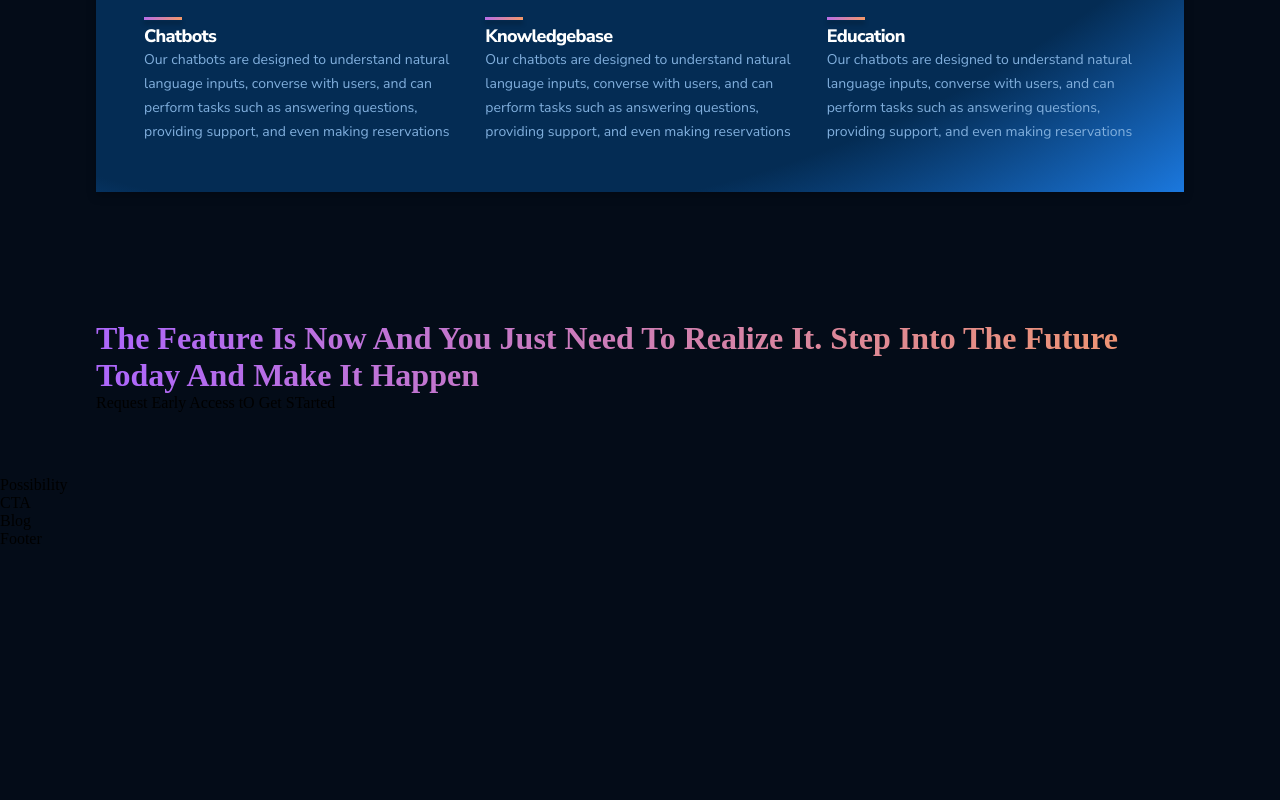
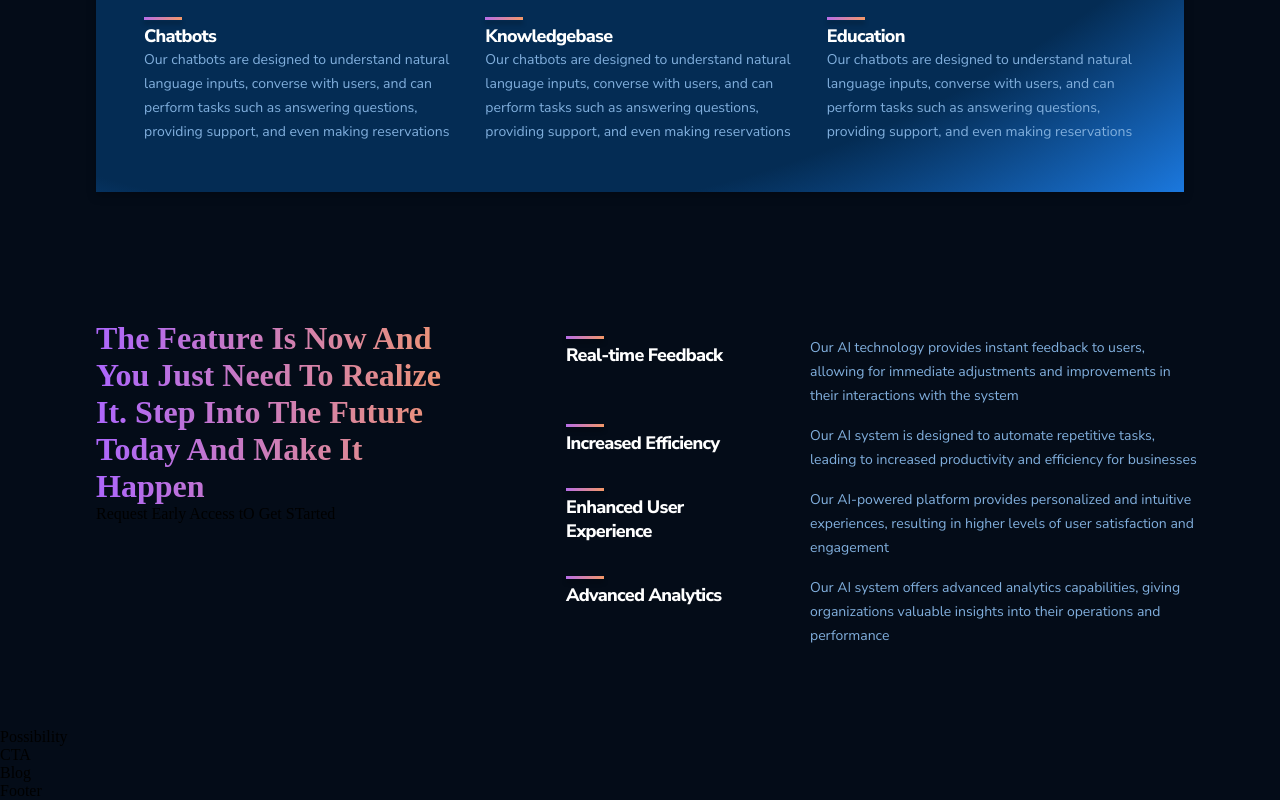
Before and after one commit to Kaydayo/NeuralAi-landing-page, a React (Create React App) app: page / in a window 1280 px wide. Shown: the part 1369-2169 px from the top of the page. Before the commit the page ends 1917 px from the top, so only its background shows below. Built offline with nearby package versions, Linux system fonts and the light colour scheme.

Commit message:
outline company features indemtation

```diff
--- a/src/containers/features/Features.jsx
+++ b/src/containers/features/Features.jsx
@@ -1,12 +1,37 @@
 import React from 'react'
 import './features.css'
+import { Feature } from '../../components'
+
+const featuresData = [
+  {
+    title: 'Real-time Feedback',
+    text:'Our AI technology provides instant feedback to users, allowing for immediate adjustments and improvements in their interactions with the system'
+  },
+  {
+    title: 'Increased Efficiency',
+    text:'Our AI system is designed to automate repetitive tasks, leading to increased productivity and efficiency for businesses'
+  },
+   {
+    title: 'Enhanced User Experience',
+    text:'Our AI-powered platform provides personalized and intuitive experiences, resulting in higher levels of user satisfaction and engagement'
+  },
+    {
+    title: 'Advanced Analytics',
+    text:'Our AI system offers advanced analytics capabilities, giving organizations valuable insights into their operations and performance'
+  }
+]
 
 const Features = () => {
   return (
     <div className='gpt3__features section__padding' id="features">
-      <div className='gpt__features-heading'>
+      <div className='gpt3__features-heading'>
         <h1 className='gradient__text'>The Feature Is Now And You Just Need To Realize It. Step Into The Future Today And Make It Happen</h1>
         <p>Request Early Access tO Get STarted</p>
+      </div>
+      <div className='gpt3__features-container'>
+        {featuresData.map((item, index) => (
+            <Feature title={item.title} key={item.title+index} text={item.text}/>
+          ))}
       </div>
    </div>
   )
--- a/src/containers/features/features.css
+++ b/src/containers/features/features.css
@@ -0,0 +1,16 @@
+.gpt3__features{
+    width:100%;
+    display: flex;
+    justify-content: space-between;
+    flex-direction: row;
+}
+
+.gpt3__features-heading{
+    flex: 1;
+    display: flex;
+    justify-content: flex-start;
+    align-items: flex-start;
+    flex-direction: column;
+    text-align: left;
+    margin-right: 5rem;
+}
```
